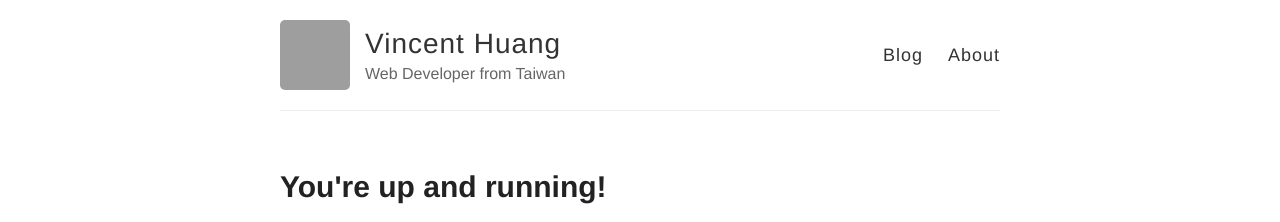
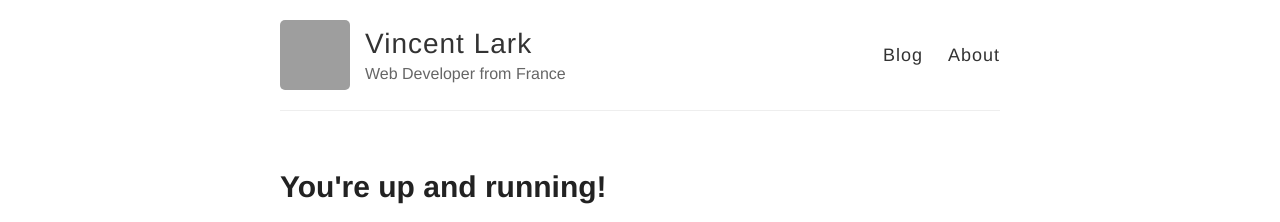
Before and after one commit to vincent531/vincent531.github.io, a Jekyll site: the page built from index.html, in a window 1280 px wide. Shown: the top 222 px of the page. Built offline with Jekyll 4.4.1, drawn with Linux system fonts in a browser that asks for light colours; Markdown is read by kramdown in place of the engine named in the settings; grey boxes are pictures that could not be loaded.

Commit message:
Update _config.yml

```diff
--- a/_config.yml
+++ b/_config.yml
@@ -3,13 +3,13 @@
 #
 
 # Name of your site (displayed in the header)
-name: Vincent Huang
+name: Vincent Lark
 
 # Short bio or description (displayed in the header)
-description: Web Developer from Taiwan
+description: Web Developer from France
 
 # URL of your avatar or profile pic (you could use your GitHub profile pic)
-avatar: https://avatars3.githubusercontent.com/u/4156639?s=460&v=4
+avatar: https://avatars3.githubusercontent.com/u/5623?v=3&s=460
 
 #
 # Flags below are optional
@@ -18,16 +18,16 @@ avatar: https://avatars3.githubusercontent.com/u/4156639?s=460&v=4
 # Includes an icon in the footer for each username you enter
 footer-links:
   dribbble:
-  email: vincent@webmart.tw
+  email: vincent.lark@gmail.com
   facebook:
   flickr:
-  github: vincent531
+  github: vincent
   instagram:
   linkedin:
   pinterest:
   rss: # just type anything here for a working RSS icon, make sure you set the "url" above!
-  twitter: "http://twitter.com/vincent_box"
-  stackoverflow: "users/11877642/vincent531" # your stackoverflow profile, e.g. "users/50476/bart-kiers"
+  twitter: allyouneedisgnu
+  stackoverflow: users/1689894/vincent # your stackoverflow profile, e.g. "users/50476/bart-kiers"
   youtube: # channel/<your_long_string> or user/<user-name>
 
 # Enter your Disqus shortname (not your username) to enable commenting on posts
@@ -39,13 +39,13 @@ google_analytics:
 
 # Your website URL (e.g. http://barryclark.github.io or http://www.barryclark.co)
 # Used for Sitemap.xml and your RSS feed
-url: "https://www.lovepoly.tw"
+url:
 
 # If you're hosting your site at a Project repository on GitHub pages
 # (http://yourusername.github.io/repository-name)
 # and NOT your User repository (http://yourusername.github.io)
 # then add in the baseurl here, like this: "/repository-name"
-baseurl: "https://vincent531.github.io/CSS"
+baseurl: ""
 
 #
 # !! You don't need to change any of the configuration flags below !!
```
